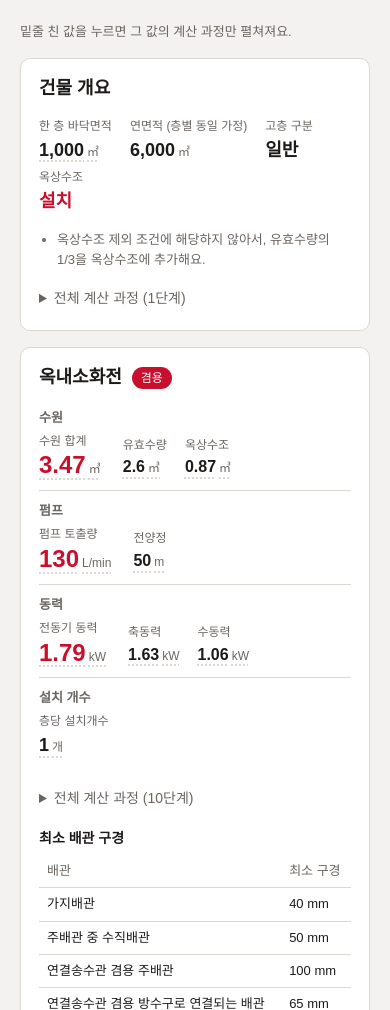
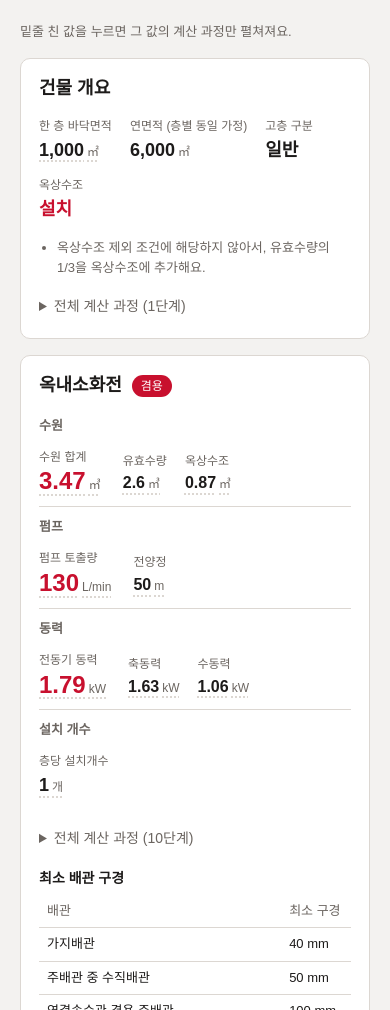
Before and after one commit to smhoon4775/firecalc, a plain HTML site: page index.html in a window 390 px wide. Shown: the part 1984-2994 px from the top of the page. Drawn offline with Linux system fonts and the light colour scheme; a web font is replaced by a local one.

Commit message:
Update index.html

```diff
--- a/index.html
+++ b/index.html
@@ -112,8 +112,9 @@ input:focus-visible, select:focus-visible, button:focus-visible { outline: 2px s
 .rrow.nomain .subs { grid-column: 2 / -1; }
 .rows.flat .rrow { grid-template-columns: 1fr; padding: 0; }
 .rows.flat .rrow .subs { grid-column: 1; }
+.rows.flat .explain { margin-top: 14px; }
 .rg { font-size: 13px; font-weight: 700; color: var(--muted); }
-.subs { display: flex; flex-wrap: wrap; gap: 6px 26px; align-items: flex-end; }
+.subs { display: flex; flex-wrap: wrap; gap: 12px 26px; align-items: flex-end; }
 .val { justify-self: start; display: grid; gap: 1px; text-align: left; font: inherit; color: inherit; background: none; border: 0; padding: 4px 8px; margin: -4px -8px; border-radius: 7px; }
 .val .vl { font-size: 12px; color: var(--muted); }
 .val .vv { font-weight: 700; font-variant-numeric: tabular-nums; white-space: nowrap; }
@@ -128,7 +129,7 @@ input:focus-visible, select:focus-visible, button:focus-visible { outline: 2px s
 .val.has:hover .vv { text-decoration-color: var(--muted); }
 .val.has.on { background: var(--soft); box-shadow: inset 0 0 0 1px var(--line); }
 .val.has.on .vv { text-decoration-color: var(--accent); }
-.explain { margin: 0 0 10px; padding: 12px; border-radius: 8px; background: var(--bg); border: 1px solid var(--line); display: grid; gap: 10px; }
+.explain { margin: 2px 0 10px; padding: 12px; border-radius: 8px; background: var(--bg); border: 1px solid var(--line); display: grid; gap: 10px; }
 .ex-h { display: flex; justify-content: space-between; align-items: center; gap: 10px; font-size: 14px; }
 .ex-x { font: inherit; font-size: 13px; color: var(--muted); background: var(--surface); border: 1px solid var(--line); border-radius: 6px; padding: 3px 10px; cursor: pointer; }
 .ex-x:hover { color: var(--ink); }
@@ -136,9 +137,10 @@ input:focus-visible, select:focus-visible, button:focus-visible { outline: 2px s
 .step-list.chain .step { background: var(--surface); }
 .step-list.chain .step-t::before { counter-increment: st; content: counter(st); display: inline-grid; place-items: center; width: 18px; height: 18px; margin-right: 6px; border-radius: 50%; background: var(--ink); color: var(--surface); font-size: 11px; }
 @media (max-width: 560px) {
-  .rrow { display: flex; flex-wrap: wrap; align-items: flex-end; gap: 4px 22px; padding: 10px 0; }
+  .rrow { display: flex; flex-wrap: wrap; align-items: flex-end; gap: 12px 22px; padding: 10px 0; }
+  .rows.flat .rrow { padding: 0; }
   .rg { flex-basis: 100%; }
-  .subs { gap: 4px 18px; }
+  .subs { gap: 12px 18px; }
   .val.main .vv { font-size: 24px; }
 }
 .tiles { display: grid; grid-template-columns: repeat(auto-fill, minmax(128px, 1fr)); gap: 8px; }
```
